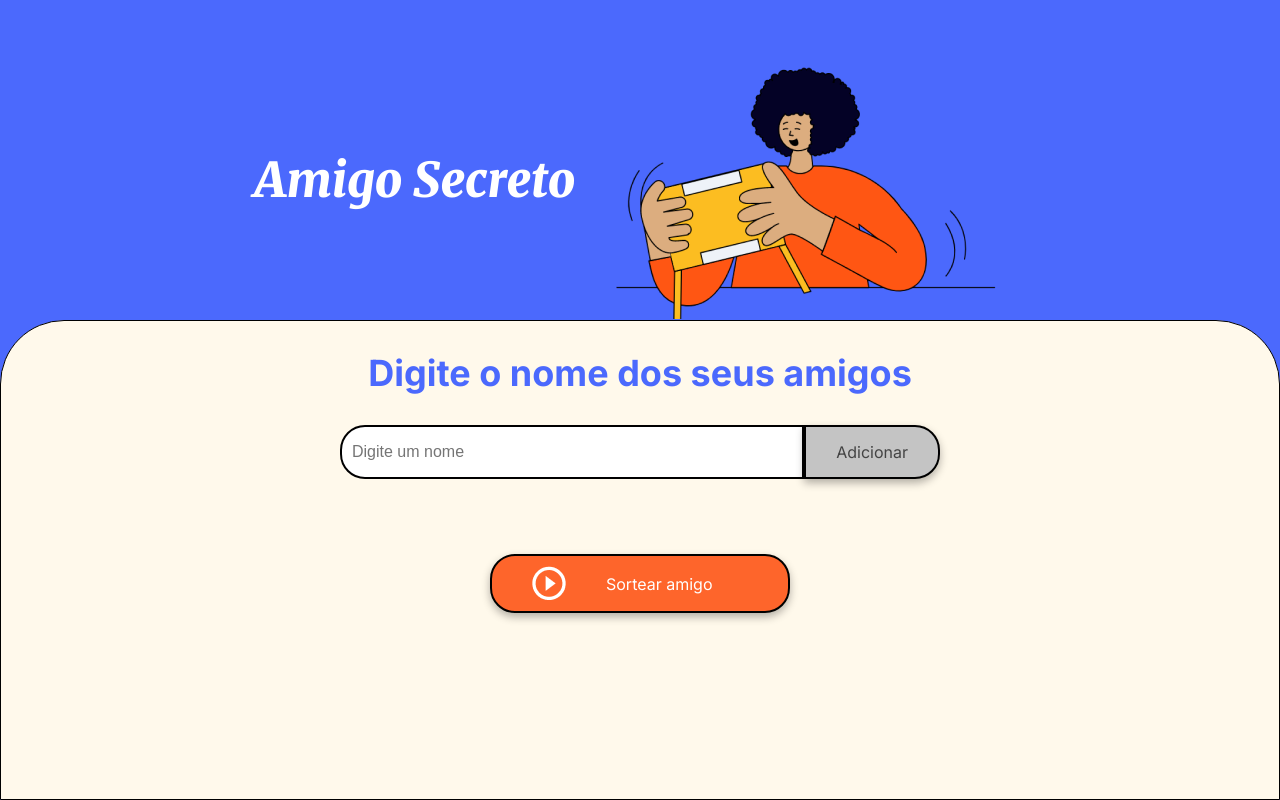
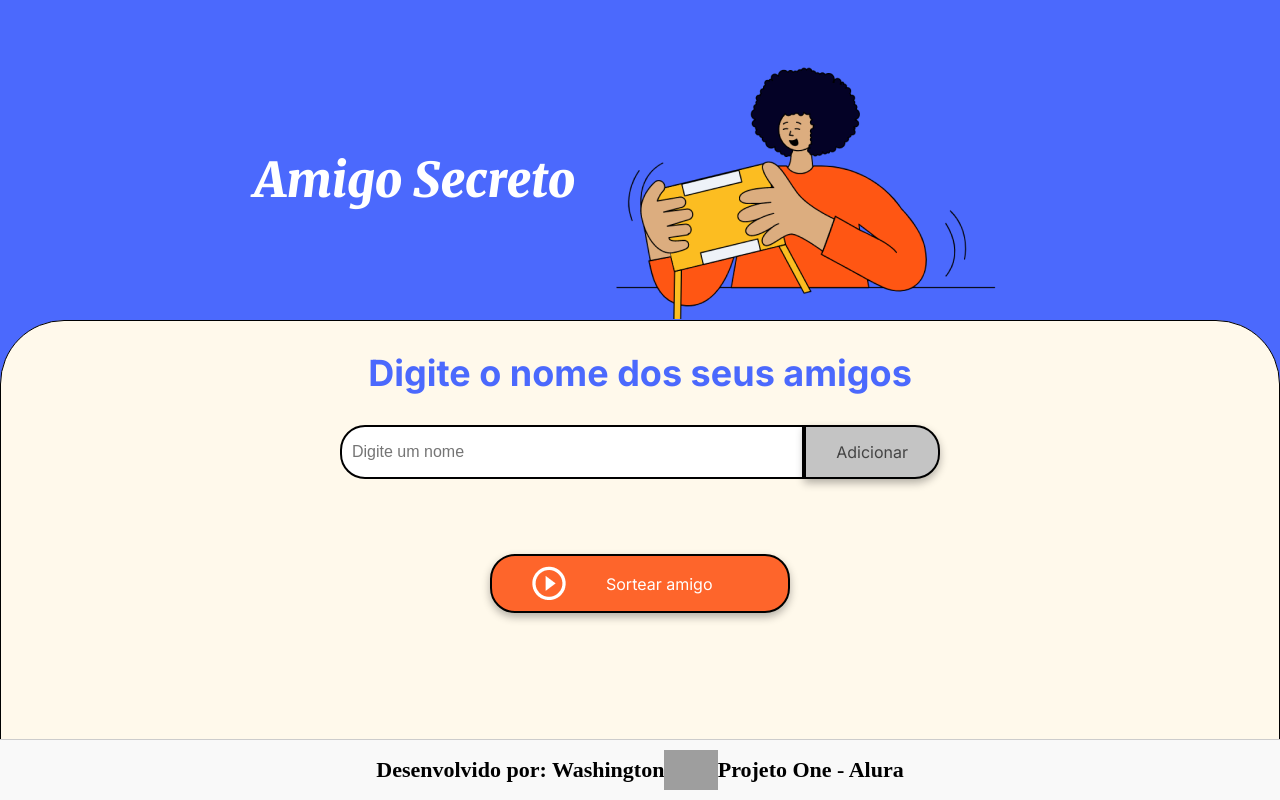
Before and after one commit to washingtongomes/amigo-secreto, a plain HTML site: page index.html in a window 1280 px wide. Drawn offline with Linux system fonts and the light colour scheme; grey boxes are pictures that could not be loaded.

Commit message:
ajustando CSS e footer

```diff
--- a/app.js
+++ b/app.js
@@ -30,6 +30,8 @@
 
     function sortearAmigo() {
         const resultado = document.getElementById('resultado');
+        const destaque = document.getElementById('nomeDestacado');
+
 
         // Verifica se há amigos cadastrados
         if (amigos.length === 0) {
@@ -44,5 +46,8 @@
         const nomeSorteado = amigos[indiceAleatorio];
 
         // Exibe o resultado
-        resultado.innerHTML = `Amigo sorteado: <strong>${nomeSorteado}</strong>`;
+        resultado.innerHTML = ` <strong style = "font-size: 30px">${nomeSorteado}</strong>`;
+        destaque.innerHTML = ` Amigo sorteado: <span style = "color: blue"> 🎉 ${resultado.innerHTML}</span>  🎉`;
+
+
       }
--- a/index.html
+++ b/index.html
@@ -33,7 +33,18 @@
                     Sortear amigo
                 </button>
             </div>
+
+            <div class="destaque">
+                <h3 id="nomeDestacado"></h3>
+            </div>
+
         </section>
+        <footer>
+            <p class="span-footer">Desenvolvido por: Washington</p><br>
+            <img src= "https://avatars.githubusercontent.com/u/68349833?v=4" alt="Logo"><br>
+            <p class="span-footer">Projeto One - Alura</p>
+
+          </footer>
     </main>
 
     <script src="app.js" defer></script>
--- a/style.css
+++ b/style.css
@@ -122,7 +122,10 @@ button {
 }
 
 .button-add:hover {
-    background-color: #a1a1a1;
+    background-color: #e55720;
+    font-size: 16px;
+    color: var(--color-white);
+    font-weight: bold;
 }
 
 /* Listas */
@@ -160,3 +163,31 @@ ul {
 .button-draw:hover {
     background-color: var(--color-button-hover);
 }
+
+/*Adicionando H3 destaque */
+
+
+/*footer*/
+footer {
+    position: fixed;
+    bottom: 0;
+    left: 0;
+    width: 100%;
+    background-color: #f9f9f9;
+    border-top: 1px solid #ccc;
+    display: flex;
+    justify-content: center;
+    align-items: center;
+    padding: 10px 20px;
+    box-sizing: border-box;
+  }
+
+  .span-footer{
+    font-size: 22px;
+    font-weight: bold;
+  }
+
+  footer img {
+    height: 40px;
+    max-width: 150px;
+  }
```
